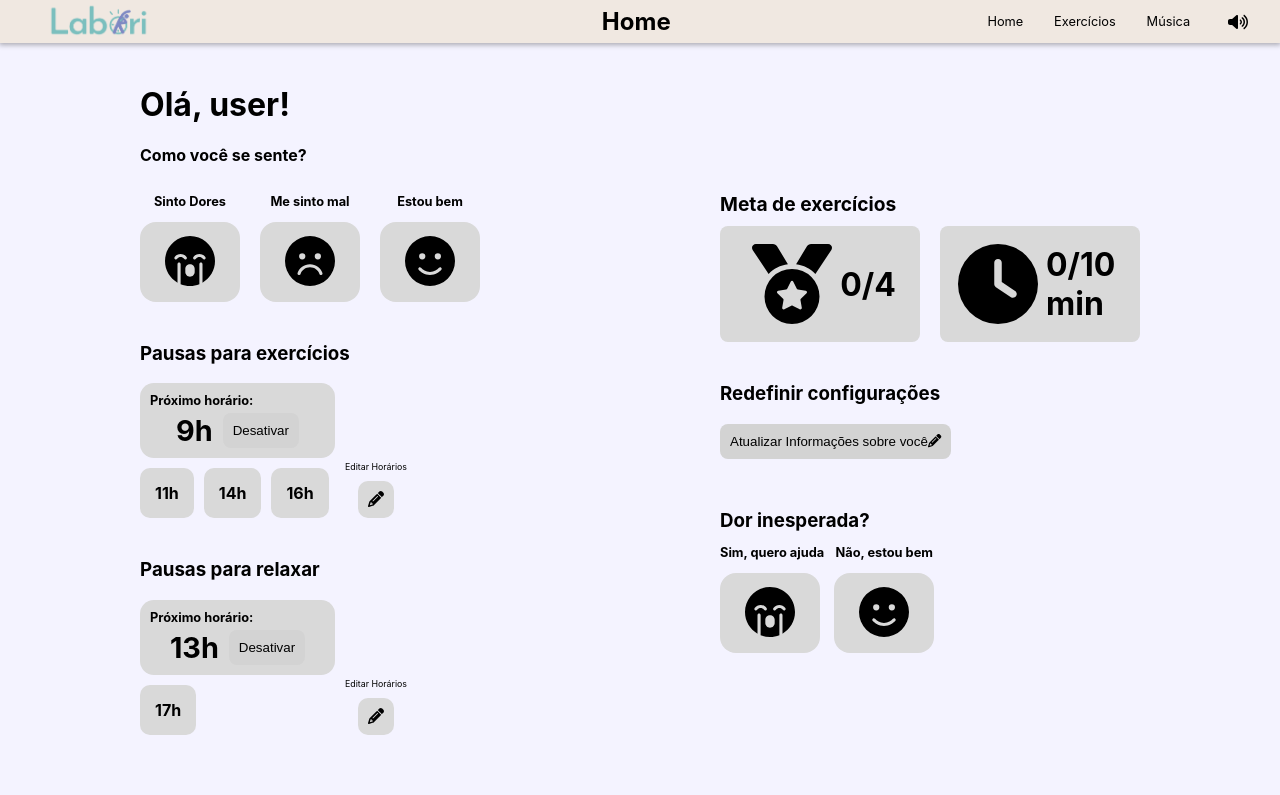
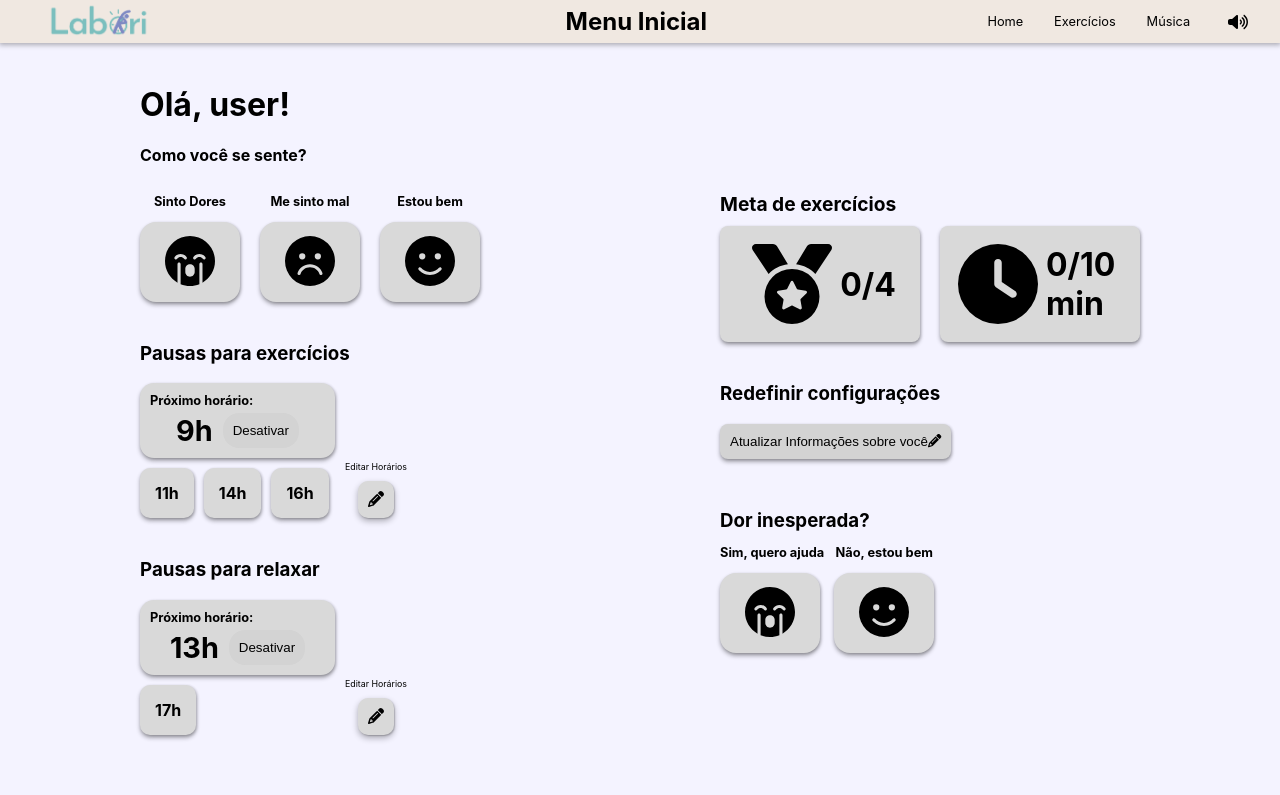
Before and after one commit to pedrobslima/projetao_2024.1_saude, a React (Create React App) app in the folder frontend/: page / in a window 1280 px wide. Shown: the top 795 px of the page. Built offline with nearby package versions, Linux system fonts and the light colour scheme.

Commit message:
style: add shadow for home components

```diff
--- a/frontend/src/components/home/BreakTimes.jsx
+++ b/frontend/src/components/home/BreakTimes.jsx
@@ -13,7 +13,7 @@ const BreakTimes = ({ title, breaks }) => {
             <p className={styles.nextSchedule}>Próximo horário:</p>
             <div>
               <p className={styles.nextScheduleTimer}>{breaks[0].time}</p>
-              <button>Desativar</button>
+              <button className={styles.deactiveButton}>Desativar</button>
             </div>
           </div>
           <div className={styles.remainingBreakItems}>
--- a/frontend/src/components/home/BreakTimes.module.css
+++ b/frontend/src/components/home/BreakTimes.module.css
@@ -22,6 +22,7 @@
   background-color: #d9d9d9;
   border-radius: 14px;
   width: 185px;
+  box-shadow: 1px 1px 3px rgba(0, 0, 0, 0.2), 0px 3px 4px rgba(0, 0, 0, 0.3);
 }
 
 .nextSchedule {
@@ -35,6 +36,14 @@
   justify-content: center;
   margin: 5px;
   gap: 10px;
+}
+
+.deactiveButton {
+  padding: 10px;
+  border-radius: 16px;
+  background-color: #d3d3d3;
+  border: none;
+  cursor: pointer;
 }
 
 .nextScheduleTimer {
@@ -59,4 +68,5 @@
   border-radius: 10px;
   padding: 15px;
   font-weight: bold;
+  box-shadow: 1px 1px 3px rgba(0, 0, 0, 0.2), 0px 3px 4px rgba(0, 0, 0, 0.3);
 }
--- a/frontend/src/components/home/EditButton.module.css
+++ b/frontend/src/components/home/EditButton.module.css
@@ -13,8 +13,12 @@
 
 .editButton {
   border-radius: 10px;
+  padding: 10px;
   background-color: #d9d9d9;
   transition: background-color 0.3s;
+  border: none;
+  cursor: pointer;
+  box-shadow: 1px 1px 1.5px rgba(0, 0, 0, 0.2), 0px 3px 6px rgba(0, 0, 0, 0.3);
 }
 
 .icon {
--- a/frontend/src/components/home/FavoriteMusicalGenres.module.css
+++ b/frontend/src/components/home/FavoriteMusicalGenres.module.css
@@ -11,6 +11,7 @@
   border-radius: 10px;
   background-color: #d9d9d9;
   padding: 10px;
+  box-shadow: 1px 1px 3px rgba(0, 0, 0, 0.2), 0px 3px 4px rgba(0, 0, 0, 0.3);
 }
 
 .styleItem {
--- a/frontend/src/components/home/FeelingStatusButton.module.css
+++ b/frontend/src/components/home/FeelingStatusButton.module.css
@@ -21,6 +21,7 @@
   transition: background-color 0.3s;
   border: none;
   cursor: pointer;
+  box-shadow: 1px 1px 3px rgba(0, 0, 0, 0.2), 0px 3px 4px rgba(0, 0, 0, 0.3);
 }
 
 .feelingButton:hover {
--- a/frontend/src/components/home/GoalsBox.module.css
+++ b/frontend/src/components/home/GoalsBox.module.css
@@ -24,6 +24,7 @@
   background-color: #d9d9d9;
   border-radius: 8px;
   width: 180px;
+  box-shadow: 1px 1px 3px rgba(0, 0, 0, 0.2), 0px 3px 4px rgba(0, 0, 0, 0.3);
 }
 
 .icon {
--- a/frontend/src/components/home/Settings.jsx
+++ b/frontend/src/components/home/Settings.jsx
@@ -8,7 +8,7 @@ const Settings = () => {
   return (
     <div className={styles.settings}>
       <h3>Redefinir configurações</h3>
-      <button>
+      <button className={styles.settingsButton}>
         Atualizar Informações sobre você
         <FontAwesomeIcon icon={faPencil} />
       </button>
--- a/frontend/src/components/home/Settings.module.css
+++ b/frontend/src/components/home/Settings.module.css
@@ -2,10 +2,11 @@
   margin: 30px 20px;
 }
 
-button {
+.settingsButton {
   padding: 10px;
   border-radius: 8px;
   background-color: #d3d3d3;
   border: none;
   cursor: pointer;
+  box-shadow: 1px 1px 3px rgba(0, 0, 0, 0.2), 0px 3px 4px rgba(0, 0, 0, 0.3);
 }
--- a/frontend/src/utils/utils.js
+++ b/frontend/src/utils/utils.js
@@ -1,6 +1,6 @@
 export const getPageTitle = (pathname) => {
   if (pathname === "/") {
-    return "Home";
+    return "Menu Inicial";
   } else if (pathname.startsWith("/musica")) {
     return "Musicoterapia";
   } else if (pathname.startsWith("/exercicio")) {
```
Also changed, not shown: frontend/src/main/App.css (+5 -5 lines).
